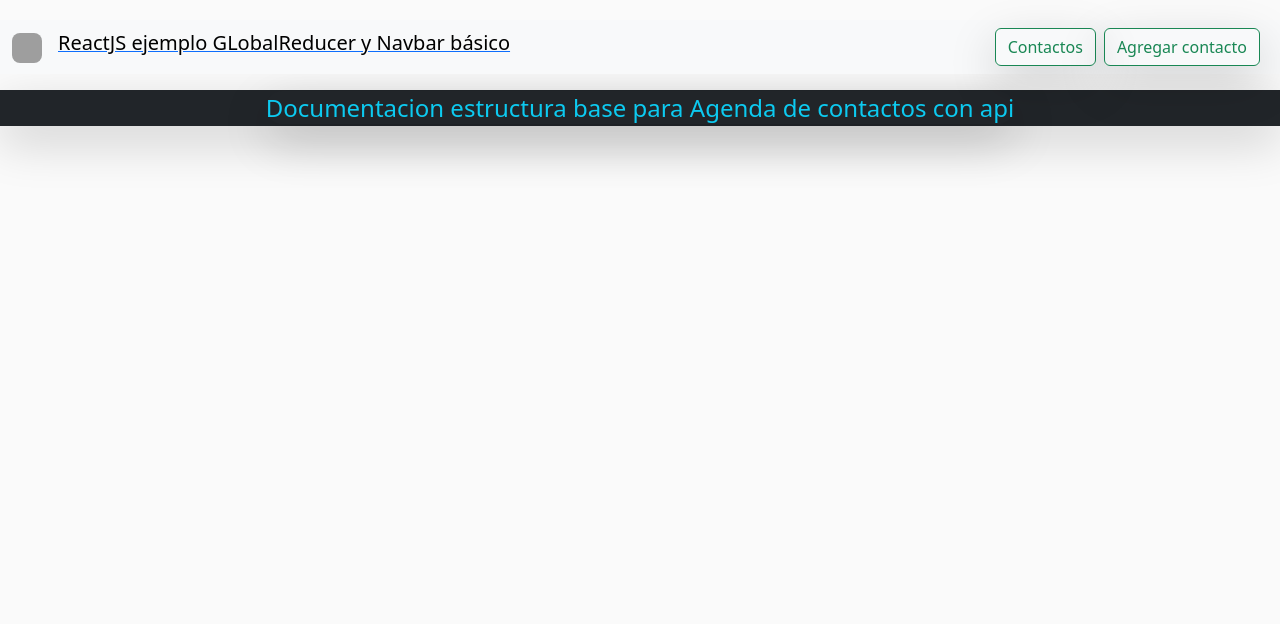
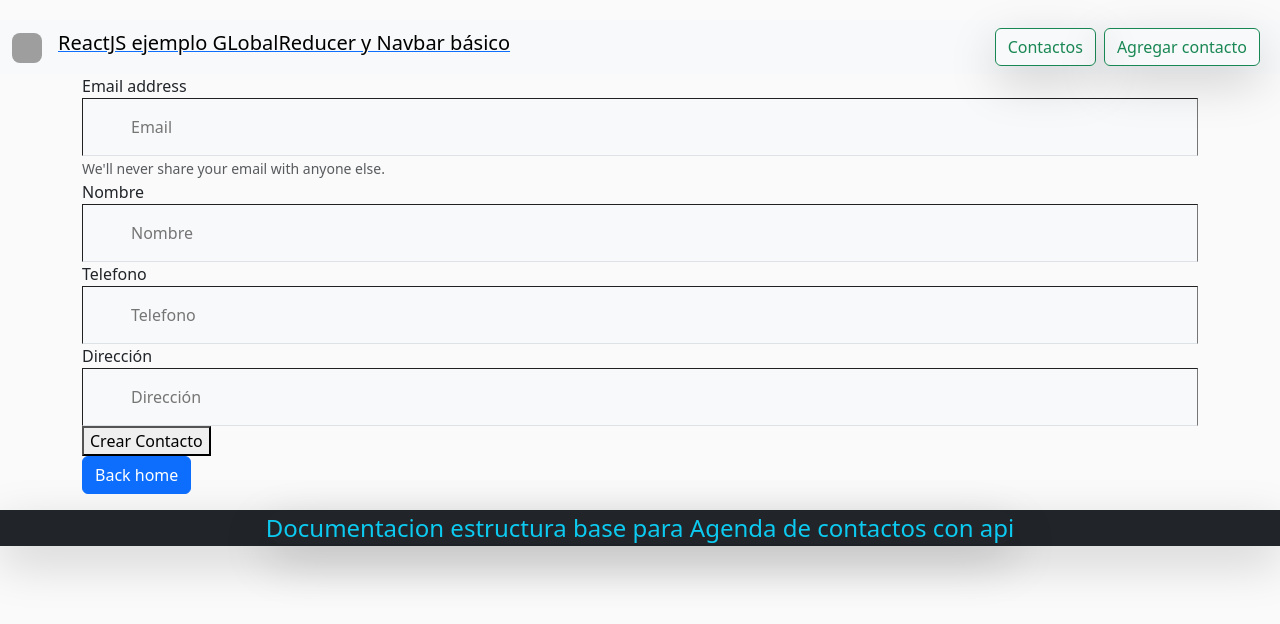
Before and after one commit to mouleen/4G-ContactList, a React (Vite) app: page /addcontact in a window 1280 px wide. Shown: the top 624 px of the page. Built offline with nearby package versions, Linux system fonts and the light colour scheme; grey boxes are pictures that could not be loaded.

Commit message:
Vamos Dieeego - Creamos el Form en AddContact - Agregamos Variables para cada campo - Trajimos el metodo para creacion de contacto de la vista de contactos - creamos el contacto en api y redirigimos a lista de contactos.

```diff
--- a/src/components/Navbar.jsx
+++ b/src/components/Navbar.jsx
@@ -15,7 +15,7 @@ export const Navbar = () => {
 					<Link to="/contact">
 						<button className="btn btn-outline-success me-2 shadow-lg">Contactos</button>
 					</Link>
-					<Link to="/addContact">
+					<Link to="/addcontact">
 						<button className="btn btn-outline-success me-2 shadow-lg">Agregar contacto</button>
 					</Link>
 				</div>
--- a/src/pages/AddContact.jsx
+++ b/src/pages/AddContact.jsx
@@ -1,44 +1,92 @@
 // Import necessary components from react-router-dom and other parts of the application.
-import { Link } from "react-router-dom";
+import { Link,useNavigate } from "react-router-dom";
 import useGlobalReducer from "../hooks/useGlobalReducer";  // Custom hook for accessing the global state.
+import { useState } from "react";
+import { getContacts,createContact } from "../services/api";
 
-const addContact = () => {
+
+export const AddContact = () => {
   // Access the global state and dispatch function using the useGlobalReducer hook.
   const { store, dispatch } = useGlobalReducer()
+  const [ name, setName] = useState([""])
+  const [ email, setEmail] = useState([""])
+  const [ address, setAddress] = useState([""])
+  const [ phone, setPhone] = useState([""])
+  const [ user,setUser ]=useState(["codemind_bytes"])
+  const navigate = useNavigate();
+
+  // { name: "Tito", phone: "Scroffa", email: "jose@gmail.com", address: "Calle Lapacho" }
+  //{ name: "Tito", phone: "Scroffa", email: "jose@gmail.com", address: "Calle Lapacho" }
+
+  const handleCreateContact = async  () => {
+       await createContact(user,{
+          "name": name,
+          "phone": phone,
+          "email": email,
+          "address": address
+        });
+       /* setPhone("");
+        setPhone("");
+        setPhone("");
+        setPhone("");*/
+        const contactData = await getContacts(user);
+        dispatch({type:"get_contacts",payload: contactData});
+        navigate("/contact");
+      //setContactList(contactData);
+    }
+
 
   return (
-    <div className="container">
-      <ul className="list-group">
-        {/* Map over the 'todos' array from the store and render each item as a list element */}
-        {store && store.todos?.map((item) => {
-          return (
-            <li
-              key={item.id}  // React key for list items.
-              className="list-group-item d-flex justify-content-between"
-              style={{ background: item.background }}>
-
-              {/* Link to the detail page of this todo. */}
-              <Link to={"/single/" + item.id}>Link to: {item.title} </Link>
-
-              <p>Open file ./store.js to see the global store that contains and updates the list of colors</p>
-
-              <button className="btn btn-success"
-                onClick={() => dispatch({
-                  type: "add_task",
-                  payload: { id: item.id, color: '#ffa500' }
-                })}>
-                Change Color
-              </button>
-            </li>
-          );
-        })}
-      </ul>
+  <div className="container">
+      <form>
+        <div className="form-group">
+          <label htmlFor="emailId">Email address</label>
+        <input
+            id="emailId"
+            type="text"
+            placeholder="Email"
+            className="d-flex justify-between py-3 px-5 w-100 bg-light border-bottom border-1"
+            onChange={((e)=>setEmail(e.target.value))}
+            />
+          <small id="emailHelp" className="form-text text-muted">We'll never share your email with anyone else.</small>
+        </div>
+        <div className="form-group">
+          <label htmlFor="nameId">Nombre</label>
+          <input
+              id="nameId"
+              type="text"
+              placeholder="Nombre"
+              className="d-flex justify-between py-3 px-5 w-100 bg-light border-bottom border-1"
+              onChange={((e)=>setName(e.target.value))}
+              />
+        </div>
+        <div className="form-group">
+          <label className="form-check-label" htmlFor="phoneId">Telefono</label>
+          <input
+          id="phoneId"
+          type="text"
+          placeholder="Telefono"
+          className="d-flex justify-between py-3 px-5 w-100 bg-light border-bottom border-1"
+          onChange={((e)=>setPhone(e.target.value))}
+          />
+        </div>
+        <div className="form-group">
+          <label className="form-check-label" htmlFor="addressId">Dirección</label>
+          <input
+          id="addressId"
+          type="text"
+          placeholder="Dirección"
+          className="d-flex justify-between py-3 px-5 w-100 bg-light border-bottom border-1"
+          onChange={((e)=>setAddress(e.target.value))}
+          />
+        </div>
+      </form>
+      <button onClick={()=> handleCreateContact()}> Crear Contacto</button>
       <br />
-
       <Link to="/">
         <button className="btn btn-primary">Back home</button>
       </Link>
     </div>
-  );
+  )
 };
-export default addContact;
+//export default addContact;
--- a/src/pages/Contact.jsx
+++ b/src/pages/Contact.jsx
@@ -17,7 +17,7 @@ const Contact = () => {
         "name": "Tito",
         "phone":"Scroffa",
         "email": "jose@gmail.com",
-        "address": "Calle Lapacho",
+        "address": "Calle Lapacho"
       });
 
     const contactData = await getContacts(user);
--- a/src/routes.jsx
+++ b/src/routes.jsx
@@ -7,9 +7,8 @@ import {
 } from "react-router-dom";
 import { Layout } from "./pages/Layout";
 import { Home } from "./pages/Home";
-import { Single } from "./pages/Single";
-import { Demo } from "./pages/Demo";
 import Contact from "./pages/Contact";
+import { AddContact } from "./pages/AddContact";
 
 export const router = createBrowserRouter(
     createRoutesFromElements(
@@ -24,7 +23,7 @@ export const router = createBrowserRouter(
 
         {/* Nested Routes: Defines sub-routes within the BaseHome component. */}
         <Route path= "/" element={<Home />} />
-        <Route path= "/addcontact" element={<addContact />} />
+        <Route path= "/addcontact" element={ <AddContact />} />
         <Route path="/update/:theId" element={ <updateConact />} />  {/* Dynamic route for single items */}
         <Route path="/contact" element={<Contact />} />
       </Route>
--- a/src/services/api.js
+++ b/src/services/api.js
@@ -12,7 +12,6 @@ export const createContact = async (agenda,bodyData) => {
         }
     );
 
-
     const newUser = await fetch(apiBaseUrl + "/agendas/" + agenda + "/contacts",
         {
             method:"POST",
@@ -24,6 +23,7 @@ export const createContact = async (agenda,bodyData) => {
     );
     const response = await newUser.json();
     return response;
+
 }
 
 //obtener el listado de contactos
```
